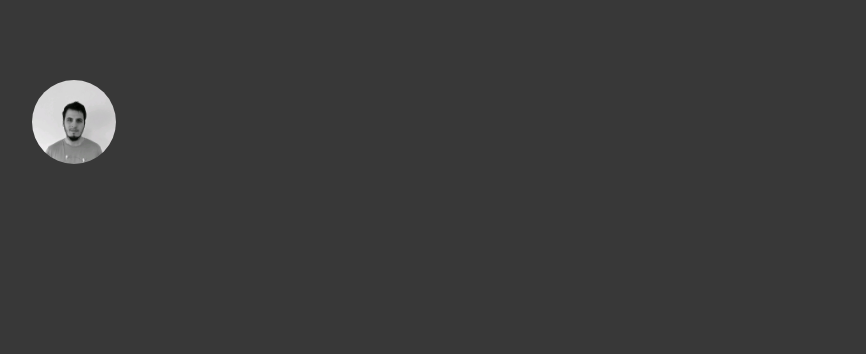
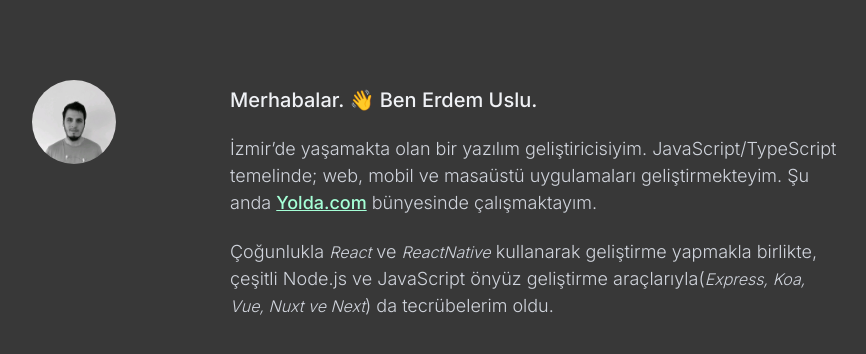
Before and after one commit to erdemuslu/erdemuslucom, a Next.js app: page / in a window 1280 px wide. Shown: the top 354 px of the page, without its empty margins (68-934 px from the left). Built offline with nearby package versions, Linux system fonts and the light colour scheme.

Commit message:
feat: update homepage layout

```diff
--- a/components/Avatar/Avatar.js
+++ b/components/Avatar/Avatar.js
@@ -1,5 +1,4 @@
 import Image from 'next/image';
-import _JSXStyle from 'styled-jsx/style';
 
 const Avatar = ({
   alt,
--- /dev/null
+++ b/components/Title/Title.js
@@ -0,0 +1,20 @@
+const Title = ({content}) => {
+  return (
+    <>
+      <h1>{content}</h1>
+      <style jsx>{`
+        h1 {
+          color: var(--white);
+          font-weight: 500;
+          font-size: 1.25em;
+        }
+      `}</style>
+    </>
+  );
+};
+
+Title.defaultProps ={
+  content: 'Lorem ipsum dolor',
+}
+
+export default Title;
--- /dev/null
+++ b/components/Title/index.js
@@ -0,0 +1,3 @@
+import Title from './Title';
+
+export default Title;
--- a/components/index.js
+++ b/components/index.js
@@ -1,5 +1,7 @@
 import Avatar from './Avatar';
+import Title from './Title';
 
 export {
   Avatar,
+  Title,
 };
--- a/layouts/MainLayout/MainLayout.js
+++ b/layouts/MainLayout/MainLayout.js
@@ -1,4 +1,3 @@
-import _JSXStyle from 'styled-jsx/style';
 import Head from 'next/head';
 import GlobalStyle from '../../styles/GlobalStyle';
 import MainLayoutStyle from './MainLayoutStyle';
--- a/pages/index.js
+++ b/pages/index.js
@@ -1,11 +1,51 @@
+import _JSXStyle from 'styled-jsx/style';
 import {MainLayout} from '../layouts';
-import {Avatar} from '../components';
+import {Avatar, Title} from '../components';
 import IMAGES from '../definitions/images';
+
+if (typeof global !== 'undefined') {
+  Object.assign(global, { _JSXStyle })
+}
 
 const Home = () => {
   return (
     <MainLayout>
-      <Avatar source={IMAGES.erdem} />
+      <div className="homepage">
+        <div className="homepage-side">
+          <Avatar source={IMAGES.erdem} />
+        </div>
+        <div className="homepage-content">
+          <Title content="Merhabalar. 👋 Ben Erdem Uslu." />
+          <p>
+            İzmir’de yaşamakta olan bir yazılım geliştiricisiyim. JavaScript/TypeScript temelinde; web, mobil ve masaüstü uygulamaları geliştirmekteyim. Şu anda {<a href="https://www.yolda.com/">Yolda.com</a>} bünyesinde çalışmaktayım.
+          </p>
+          <p>
+            Çoğunlukla <i>React</i> ve <i>ReactNative</i> kullanarak geliştirme yapmakla birlikte, çeşitli Node.js ve JavaScript önyüz geliştirme araçlarıyla(<i>Express, Koa, Vue, Nuxt ve Next</i>) da tecrübelerim oldu.
+          </p>
+        </div>
+      </div>
+      <style jsx>{`
+        .homepage {
+          display: flex;
+          flex-wrap: wrap;
+        }
+
+        .homepage-side {
+          margin-right: 114px;
+        }
+
+        .homepage-content {
+          padding-top: 8px;
+          max-width: calc(100% - 2em);
+          width: 38em;
+        }
+
+        .homepage-content p {
+          font-size: 1.125em;
+          margin-top: 1.25em;
+          color: var(--white-200);
+        }
+      `}</style>
     </MainLayout>
   );
 };
--- a/styles/GlobalStyle.js
+++ b/styles/GlobalStyle.js
@@ -1,7 +1,7 @@
 import css from 'styled-jsx/css';
 
 export default css.global`
-  @import url('https://fonts.googleapis.com/css2?family=Inter:wght@400;500&display=swap');
+  @import url('https://fonts.googleapis.com/css2?family=Inter:wght@300;500&display=swap');
 
   :root {
     --black: #383838;
@@ -16,10 +16,21 @@ export default css.global`
     box-sizing: border-box;
     font-size: 16px;
     font-family: 'Inter', sans-serif;
+    font-weight: 300;
   }
 
   body {
     background-color: var(--black);
     color: var(--white);
   }
+
+  p {
+    line-height: 1.5;
+  }
+
+  a {
+    color: var(--success);
+    font-size: inherit;
+    font-weight: 400;
+  }
 `;
```
Also changed, not shown: components/Title/TitleStyle.js (added).
